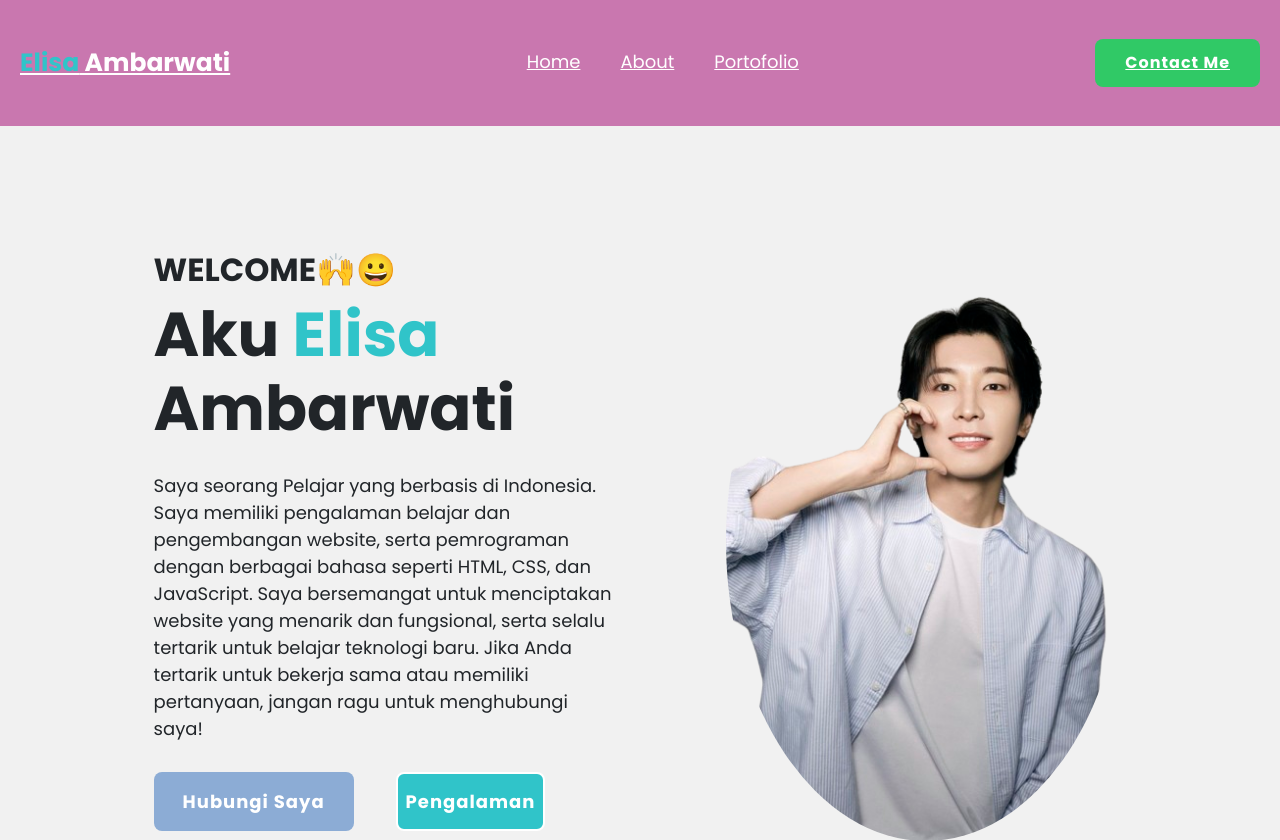
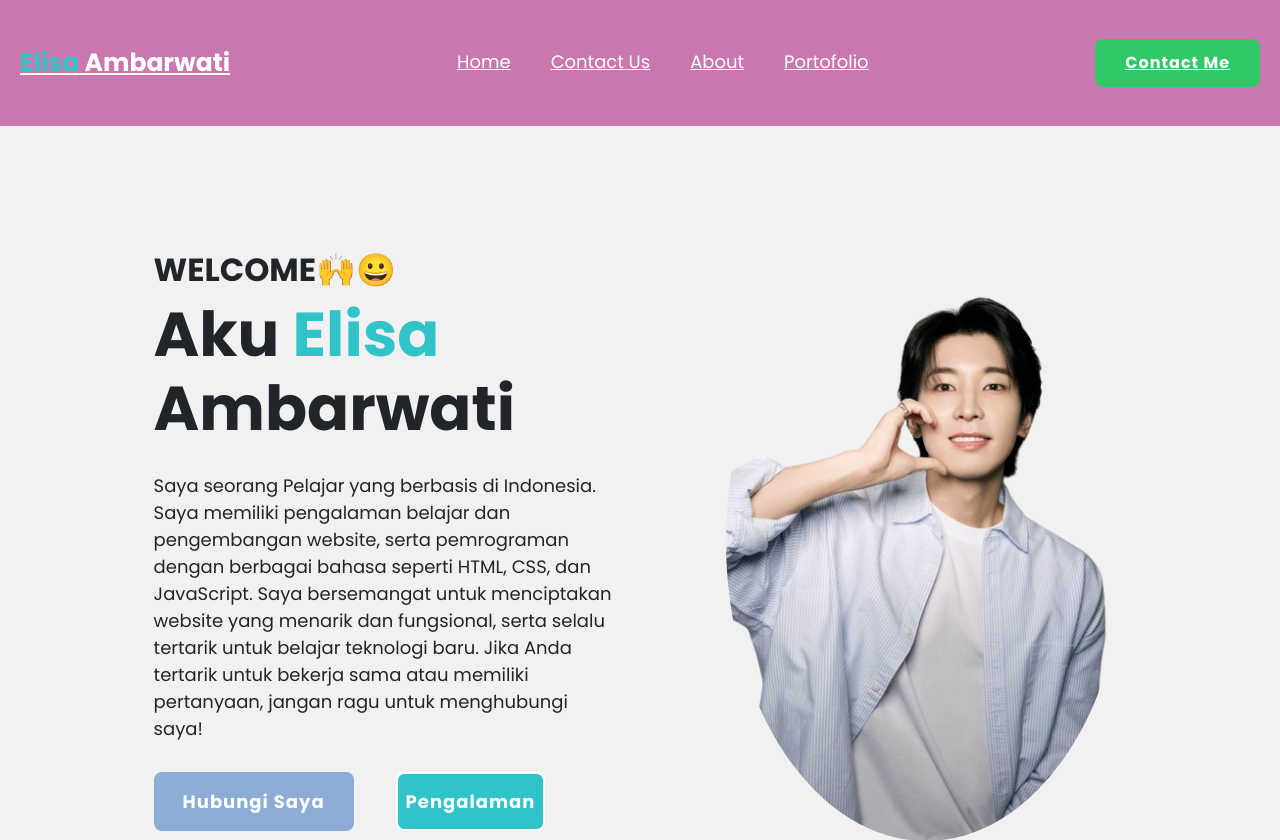
Before and after one commit to dinonara111/belajar-web, a plain HTML site: page index.html in a window 1280 px wide. Shown: the top 840 px of the page. Drawn offline with nearby package versions, Linux system fonts and the light colour scheme.

Commit message:
update navbar

```diff
--- a/index.html
+++ b/index.html
@@ -14,6 +14,7 @@
         <a href="#" class="logo"><span>Elisa</span> Ambarwati</a>
         <nav class="navbar">
             <a href="#" class="active">Home</a>
+            <a href="#" class="active">Contact Us</a>
             <a href="#">About</a>
             <a href="#">Portofolio</a>
         </nav>
```
